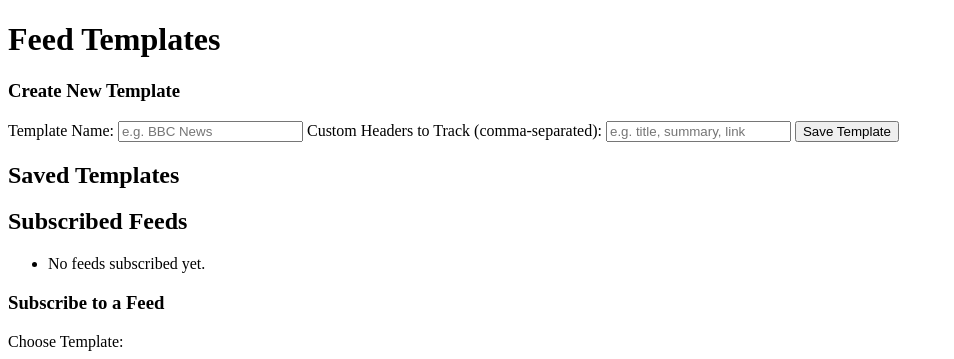
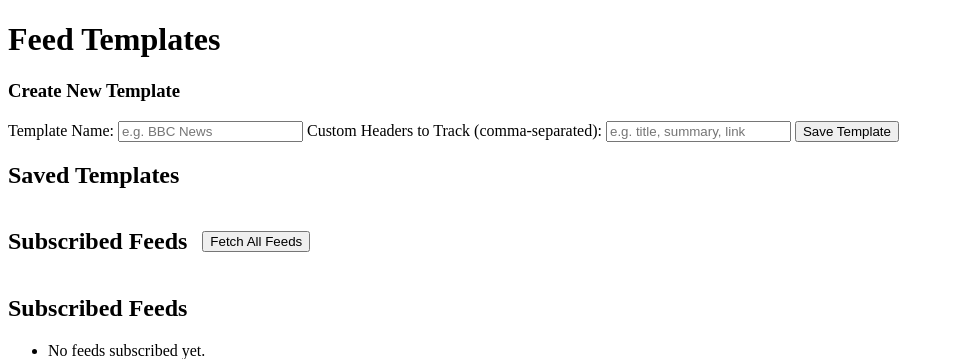
Before and after one commit to yusuf-r-ahmed/RSSave, a Flask app: page / in a window 1280 px wide. Shown: the top 359 px of the page, without its empty margins (0-954 px from the left). Run offline with Flask 3, Linux system fonts and the light colour scheme; data that the repository does not hold is empty.

Commit message:
added refresh button

```diff
--- a/app.py
+++ b/app.py
@@ -98,14 +98,14 @@ def add_feed():
     feed_url = request.form["feed_url"].strip()
 
     if not feed_url.startswith(("http://", "https://")):
-        flash("Please provide a valid URL starting with http:// or https://")
+        flash("Please provide a valid URL starting with http:// or https://", "error")
         return redirect("/")
 
     #calls the fetching function for that url
     success, result = save_feed_and_entries(int(template_id), feed_url)
 
     if not success:
-        flash(result)  # displays the error message returned from fetch_feed.py
+        flash(result, "error")  # displays the error message returned from fetch_feed.py
         return redirect("/")
 
     # 'result' contains the feed_id on success
@@ -129,5 +129,25 @@ def delete_template(template_id):
   dbcon.close()
   return redirect("/")
 
+#refresher
+@app.route("/refresh-all", methods=["POST"])
+def refresh_all():
+  dbcon = connect_db()
+  feeds = dbcon.execute("SELECT template_id, url, title FROM feeds").fetchall()
+  dbcon.close()
+
+  if not feeds:
+    flash("No feeds to refresh.")
+    return redirect("/")
+
+  refreshed_count = 0
+  for feed in feeds:
+    success, _ = save_feed_and_entries(feed["template_id"], feed["url"])
+    if success:
+      refreshed_count += 1
+
+  flash(f"Successfully refreshed {refreshed_count} feed(s)!", "success")
+  return redirect("/")
+
 if __name__ == "__main__":
     app.run(debug=True)
--- a/templates/index.html
+++ b/templates/index.html
@@ -34,7 +34,12 @@
             </li>
         {% endfor %}
     </ul>
-
+    <div style="display: flex; align-items: center; gap: 15px;">
+        <h2>Subscribed Feeds</h2>
+        <form action="/refresh-all" method="POST" style="display: inline;">
+            <button type="submit">Fetch All Feeds</button>
+        </form>
+    </div>
     <h2>Subscribed Feeds</h2>
     <ul>
         {% for feed in feeds %}
@@ -63,11 +68,11 @@
             {% endfor %}
         </select>
         <!-- flash Messages -->
-        {% with messages = get_flashed_messages() %}
+        {% with messages = get_flashed_messages(with_categories=true) %}
             {% if messages %}
                 <ul>
-                    {% for message in messages %}
-                        <li><strong>Error:</strong> {{ message }}</li>
+                    {% for category, message in messages %}
+                        <li><strong>{{ category|capitalize }}:</strong> {{ message }}</li>
                     {% endfor %}
                 </ul>
             {% endif %}
```
